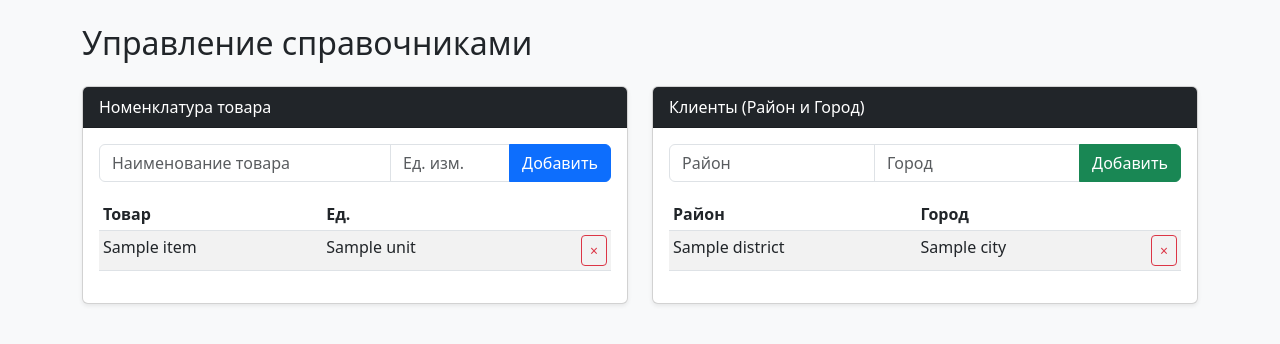
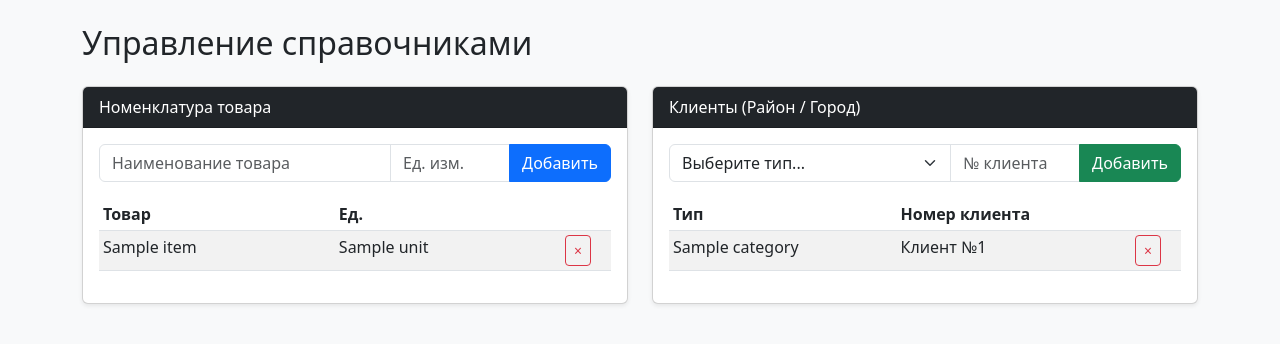
Before and after one commit to alisher0035652-design/-MUXSIN-FAYZ-, a Flask app: page /directory in a window 1280 px wide. Shown: the part 56-400 px from the top of the page. Run offline with Flask 3, Linux system fonts and the light colour scheme; a database or web service that is not in the repository returns one stand-in record (values such as "Sample title"); some libraries are stand-ins or nearby versions.

Commit message:
Update directory.html

```diff
--- a/templates/directory.html
+++ b/templates/directory.html
@@ -2,6 +2,7 @@
 {% block content %}
 <h2>Управление справочниками</h2>
 <div class="row mt-4">
+    <!-- Номенклатура товара -->
     <div class="col-md-6">
         <div class="card shadow-sm mb-4">
             <div class="card-header bg-dark text-white">Номенклатура товара</div>
@@ -15,18 +16,20 @@
                 </form>
                 <div style="max-height: 350px; overflow-y: auto;">
                     <table class="table table-sm table-striped">
-                        <thead><tr><th>Товар</th><th>Ед.</th><th></th></tr></thead>
+                        <thead><tr><th>Товар</th><th>Ед.</th><th style="width: 50px;"></th></tr></thead>
                         <tbody>
-                            {% for i in items %}
+                            {% for item in items %}
                             <tr>
-                                <td>{{ i.name }}</td>
-                                <td>{{ i.unit }}</td>
-                                <td class="text-end">
-                                    <form action="{{ url_for('delete_item', id=i.id) }}" method="POST" style="display:inline;">
-                                        <button type="submit" class="btn btn-sm btn-outline-danger" onclick="return confirm('Удалить товар?')">×</button>
+                                <td>{{ item.name }}</td>
+                                <td>{{ item.unit }}</td>
+                                <td>
+                                    <form action="{{ url_for('delete_item', id=item.id) }}" method="POST" style="display:inline;">
+                                        <button type="submit" class="btn btn-sm btn-outline-danger" onclick="return confirm('Удалить?')">×</button>
                                     </form>
                                 </td>
                             </tr>
+                            {% else %}
+                            <tr><td colspan="3" class="text-center text-muted">Нет товаров</td></tr>
                             {% endfor %}
                         </tbody>
                     </table>
@@ -34,31 +37,39 @@
             </div>
         </div>
     </div>
+
+    <!-- Клиенты -->
     <div class="col-md-6">
         <div class="card shadow-sm mb-4">
-            <div class="card-header bg-dark text-white">Клиенты (Район и Город)</div>
+            <div class="card-header bg-dark text-white">Клиенты (Район / Город)</div>
             <div class="card-body">
                 <form action="{{ url_for('add_client') }}" method="POST" class="mb-3">
                     <div class="input-group">
-                        <input type="text" name="district" class="form-control" placeholder="Район" required>
-                        <input type="text" name="city" class="form-control" placeholder="Город">
+                        <select name="category" class="form-select" required>
+                            <option value="" disabled selected>Выберите тип...</option>
+                            <option value="Район">Район</option>
+                            <option value="Город">Город</option>
+                        </select>
+                        <input type="number" name="client_number" class="form-control" placeholder="№ клиента" required style="max-width: 130px;" min="1">
                         <button type="submit" class="btn btn-success">Добавить</button>
                     </div>
                 </form>
                 <div style="max-height: 350px; overflow-y: auto;">
                     <table class="table table-sm table-striped">
-                        <thead><tr><th>Район</th><th>Город</th><th></th></tr></thead>
+                        <thead><tr><th>Тип</th><th>Номер клиента</th><th style="width: 50px;"></th></tr></thead>
                         <tbody>
-                            {% for c in clients %}
+                            {% for client in clients %}
                             <tr>
-                                <td>{{ c.district }}</td>
-                                <td>{{ c.city }}</td>
-                                <td class="text-end">
-                                    <form action="{{ url_for('delete_client', id=c.id) }}" method="POST" style="display:inline;">
-                                        <button type="submit" class="btn btn-sm btn-outline-danger" onclick="return confirm('Удалить клиента?')">×</button>
+                                <td>{{ client.category }}</td>
+                                <td>Клиент №{{ client.client_number }}</td>
+                                <td>
+                                    <form action="{{ url_for('delete_client', id=client.id) }}" method="POST" style="display:inline;">
+                                        <button type="submit" class="btn btn-sm btn-outline-danger" onclick="return confirm('Удалить?')">×</button>
                                     </form>
                                 </td>
                             </tr>
+                            {% else %}
+                            <tr><td colspan="3" class="text-center text-muted">Нет клиентов</td></tr>
                             {% endfor %}
                         </tbody>
                     </table>
```
